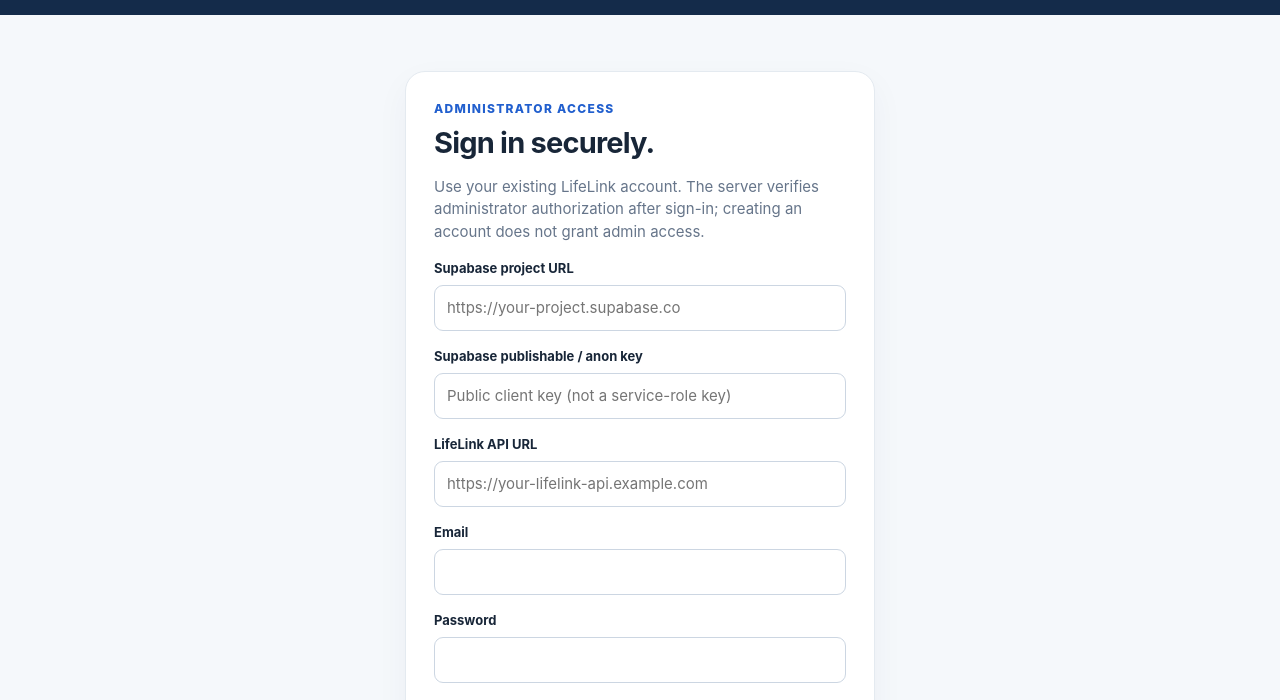
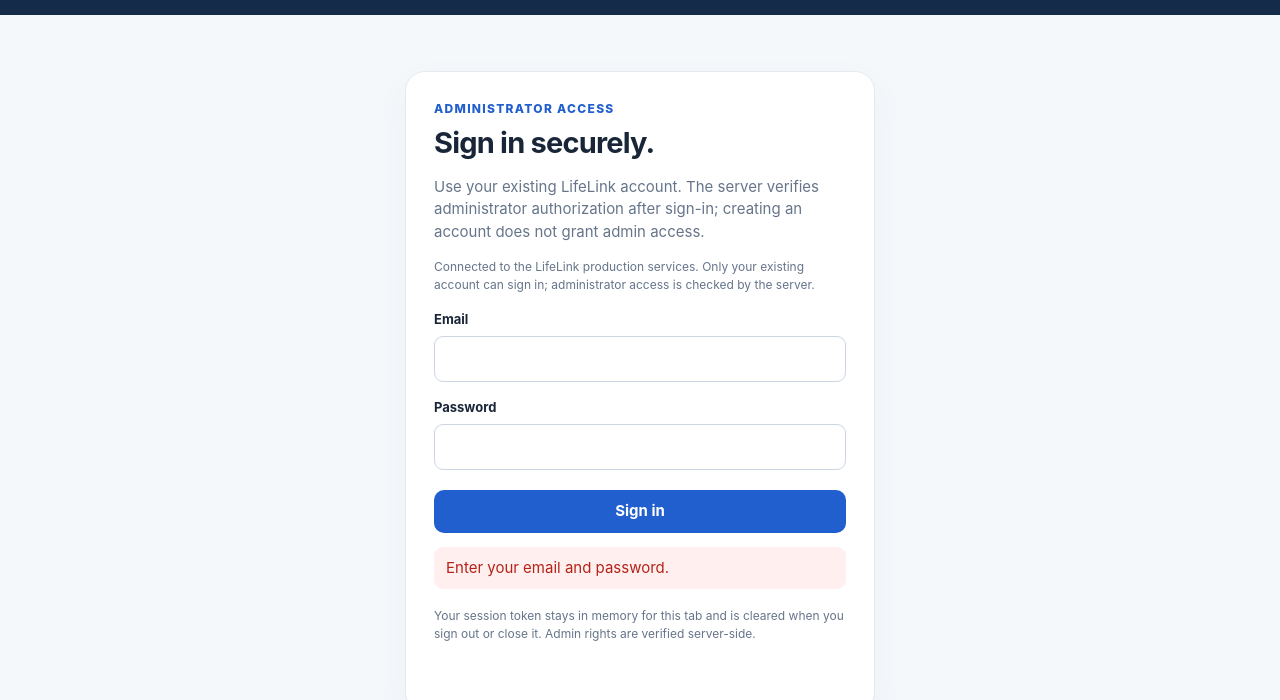
Before and after one commit to RamProjector/LifeLink, a plain HTML site: page admin-web/index.html in a window 1280 px wide. Both pictures are taken after a click on the button "Sign in". Shown: the part 72-772 px from the top of the page. Drawn offline with Linux system fonts and the light colour scheme.

Commit message:
Preconfigure LifeLink admin console sign-in
* Preconfigure LifeLink admin console sign-in

* Pin admin API requests to configured LifeLink origin

```diff
--- a/admin-web/index.html
+++ b/admin-web/index.html
@@ -14,14 +14,12 @@ button,input{font:inherit}button{cursor:pointer;border:0;border-radius:10px;padd
 <header class="top"><div><div class="brand">Life<span>Link</span> / Admin</div><small>Restricted operations console</small></div><div id="session-tools" class="hidden"><button id="signout" class="secondary">Sign out</button></div></header>
 <main id="login-view" class="login">
  <div class="eyebrow">Administrator access</div><h1>Sign in securely.</h1><p class="muted">Use your existing LifeLink account. The server verifies administrator authorization after sign-in; creating an account does not grant admin access.</p>
- <label for="supabase-url">Supabase project URL</label><input id="supabase-url" type="url" placeholder="https://your-project.supabase.co" autocomplete="url">
- <label for="supabase-key">Supabase publishable / anon key</label><input id="supabase-key" type="password" autocomplete="off" placeholder="Public client key (not a service-role key)">
- <label for="api-url">LifeLink API URL</label><input id="api-url" type="url" placeholder="https://your-lifelink-api.example.com">
+ <p class="muted small">Connected to the LifeLink production services. Only your existing account can sign in; administrator access is checked by the server.</p>
  <label for="email">Email</label><input id="email" type="email" autocomplete="username" required>
  <label for="password">Password</label><input id="password" type="password" autocomplete="current-password" required>
  <button id="signin" style="width:100%;margin-top:20px">Sign in</button>
  <div id="login-message" class="notice hidden" role="status" aria-live="polite"></div>
- <p class="foot">Configuration is held in this browser tab. Never enter a service-role key. Admin rights must be provisioned server-side.</p>
+ <p class="foot">Your session token stays in memory for this tab and is cleared when you sign out or close it. Admin rights are verified server-side.</p>
 </main>
 <main id="app-view" class="wrap hidden">
  <div class="headrow"><div><div class="eyebrow">Operations overview</div><h1>Admin dashboard</h1><div id="identity" class="muted small"></div></div><div class="actions"><button id="refresh" class="secondary">Refresh data</button></div></div>
@@ -34,11 +32,14 @@ button,input{font:inherit}button{cursor:pointer;border:0;border-radius:10px;padd
 </main>
 <script>
 (() => {
- let accessToken = null, apiBase = "", activePage = "overview";
+ const SUPABASE_URL = "https://nphbhlxnujmylhubzmne.supabase.co";
+ const SUPABASE_PUBLISHABLE_KEY = "sb_publishable_0BnXY2k96nRr0k0zaZvMgQ_IQYSlyQu";
+ const API_BASE_URL = "https://lifelink-api-uzje.onrender.com";
+ let accessToken = null, activePage = "overview";
  const $ = id => document.getElementById(id);
  const esc = value => String(value ?? "").replace(/[&<>"']/g, ch => ({"&":"&amp;","<":"&lt;",">":"&gt;",'"':"&quot;","'":"&#39;"}[ch]));
  const message = (id, text, error=false) => { const el=$(id); el.textContent=text; el.classList.toggle("hidden",!text); el.classList.toggle("error",error); };
- const url = path => apiBase.replace(/\/$/,"") + path;
+ const url = path => API_BASE_URL + path;
  async function api(path, options={}) {
    const response = await fetch(url(path), { ...options, headers: { "Authorization":"Bearer "+accessToken, "Content-Type":"application/json", "X-Correlation-ID": crypto.randomUUID(), ...(options.headers||{}) }});
    const body = await response.text(); let data={}; try { data=body?JSON.parse(body):{}; } catch {}
@@ -46,20 +47,8 @@ button,input{font:inherit}button{cursor:pointer;border:0;border-radius:10px;padd
    return data;
  }
  async function signIn() {
-   const supabase=$("supabase-url").value.trim().replace(/\/$/,""), key=$("supabase-key").value.trim();
-   apiBase=$("api-url").value.trim().replace(/\/$/,"");
-   const secureEndpoint = value => {
-     try {
-       const parsed = new URL(value);
-       return parsed.protocol === "https:" ||
-         (parsed.protocol === "http:" && ["localhost", "127.0.0.1", "[::1]"].includes(parsed.hostname));
-     } catch { return false; }
-   };
-   if (!supabase || !key || !apiBase || !$("email").value.trim() || !$("password").value) { message("login-message","Complete all fields first.",true); return; }
-   if (!secureEndpoint(supabase) || !secureEndpoint(apiBase)) {
-     message("login-message","Use HTTPS for Supabase and the LifeLink API. HTTP is allowed only for localhost development.",true);
-     return;
-   }
+   const supabase=SUPABASE_URL, key=SUPABASE_PUBLISHABLE_KEY;
+   if (!$("email").value.trim() || !$("password").value) { message("login-message","Enter your email and password.",true); return; }
    $("signin").disabled=true; message("login-message","Signing in…");
    try {
      const response=await fetch(supabase+"/auth/v1/token?grant_type=password",{method:"POST",headers:{"apikey":key,"Content-Type":"application/json"},body:JSON.stringify({email:$("email").value.trim(),password:$("password").value})});
@@ -103,7 +92,7 @@ button,input{font:inherit}button{cursor:pointer;border:0;border-radius:10px;padd
  $("password").addEventListener("keydown",e=>{if(e.key==="Enter")signIn()});
  document.querySelectorAll(".tab").forEach(b=>b.addEventListener("click",()=>loadPage(b.dataset.page)));
  $("refresh").addEventListener("click",()=>loadPage(activePage));
- $("signout").addEventListener("click",()=>{accessToken=null;apiBase="";$("app-view").classList.add("hidden");$("session-tools").classList.add("hidden");$("login-view").classList.remove("hidden");$("supabase-key").value="";$("password").value="";message("login-message","Signed out.");});
+ $("signout").addEventListener("click",()=>{accessToken=null;$("app-view").classList.add("hidden");$("session-tools").classList.add("hidden");$("login-view").classList.remove("hidden");$("password").value="";message("login-message","Signed out.");});
 })();
 </script>
 </body></html>
```
